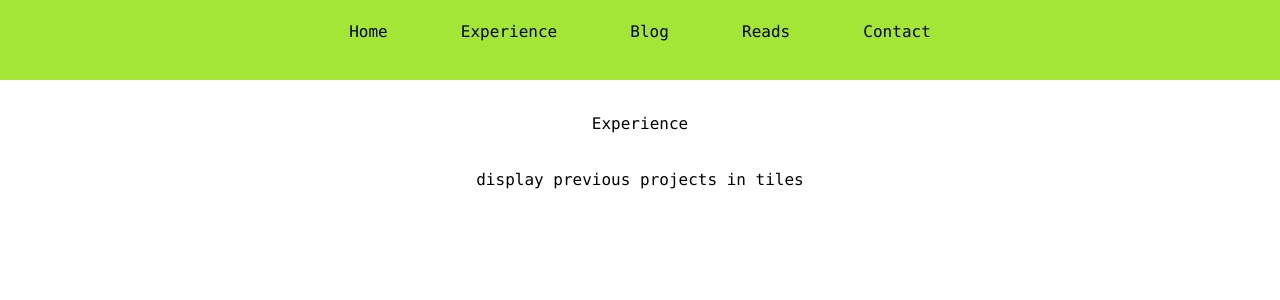
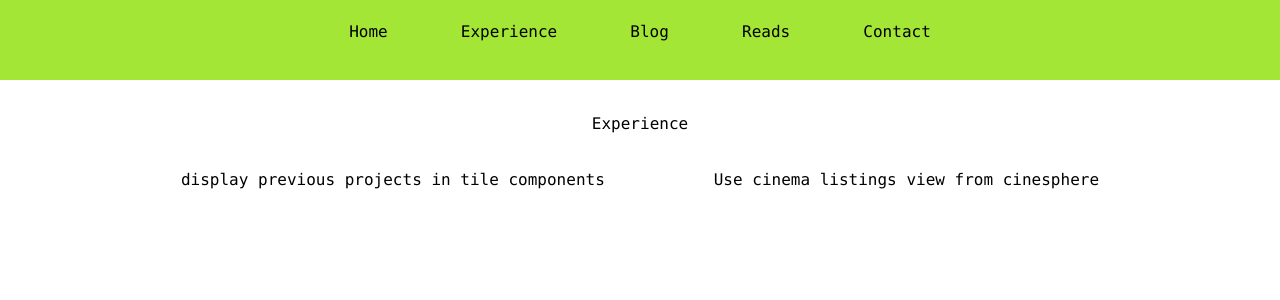
Before and after one commit to eliazzo/consolidation, a Next.js app: page /experience in a window 1280 px wide. Shown: the top 300 px of the page. Built offline with nearby package versions, Linux system fonts and the light colour scheme.

Commit message:
small update to experience

```diff
--- a/app/experience/page.tsx
+++ b/app/experience/page.tsx
@@ -4,7 +4,8 @@ const Experience = ( ) => {
     <>
     <h1 className="text-center mt-8">Experience</h1>
     <div className="flex justify-evenly flex-wrap p-8">
-    <p>display previous projects in tiles</p>
+    <p>display previous projects in tile components</p>
+    <p>Use cinema listings view from cinesphere</p>
     </div>
     </>
   )
```
